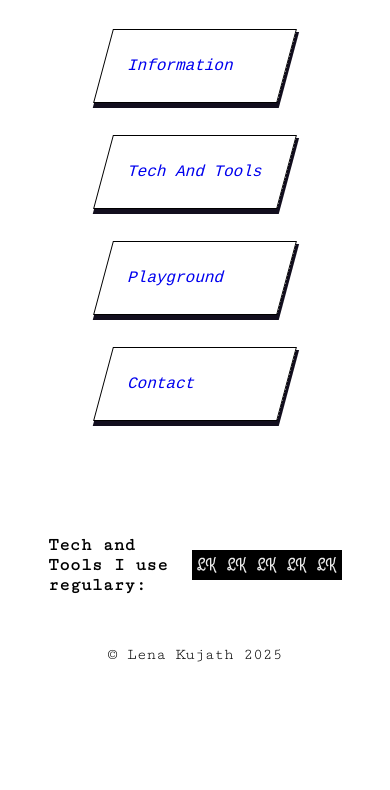
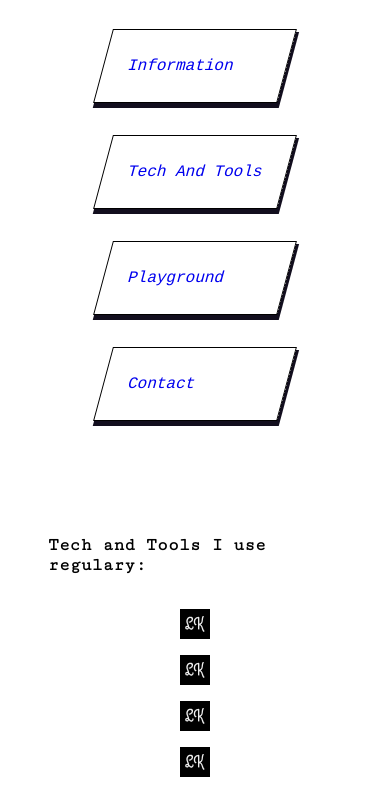
Before and after one commit to lenakujath/personal-website, an Eleventy site: page src/tech.md in a window 390 px wide. Shown: the part 287-1077 px from the top of the page. Before the commit the page ends 1033 px from the top, so only its background shows below. Built offline with nearby package versions, Linux system fonts and the light colour scheme; Eleventy itself is replaced by a stand-in of ours; files that its build step writes are made by us from their sources.

Commit message:
improve positioning of elements

```diff
--- a/src/css/bundle.css
+++ b/src/css/bundle.css
@@ -131,7 +131,7 @@ p {
     /* height: 600px; */
     width: 100%;
     display: flex;
-    justify-content: space-between;
+    justify-content: space-around;
     align-items: center;
     margin-bottom: 5rem;
 }
@@ -271,8 +271,8 @@ footer {
         padding: 3rem;;
     }
     .project-container:has(.card:nth-last-child(n+2)) {
-    flex-direction: column;
-    align-items: center;
+        flex-direction: column;
+        align-items: center;
     }
     .section-header {
         text-align: center;
@@ -286,6 +286,14 @@ footer {
     .title {
         flex-direction: column-reverse;
         align-items: center;
+    }
+    #tech-stack-content {
+        flex-direction: column;
+        align-items: center;
+    }
+
+    #tech-stack-content img {
+        margin-top: 1rem;
     }
 }
 
```
